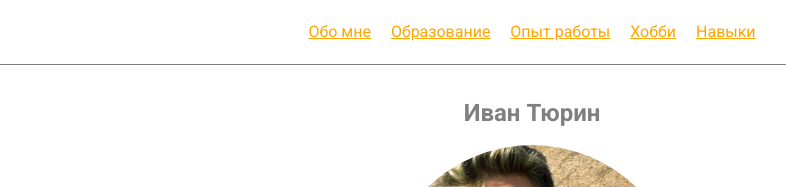
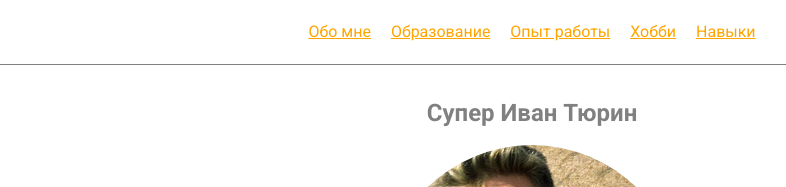
Before and after one commit to MegaIvan/Portfolio, a plain HTML site: page index.html in a window 1280 px wide. Shown: the top 187 px of the page, without its empty margins (108-894 px from the left). Drawn offline with Linux system fonts and the light colour scheme.

Commit message:
Обновление имени

```diff
--- a/index.html
+++ b/index.html
@@ -22,7 +22,7 @@
         <main>
             <section class="hero-image">
                 <div class="container">
-                    <h1 class="hero-headers">Иван Тюрин</h1>
+                    <h1 class="hero-headers">Супер Иван Тюрин</h1>
                     <img src="img/avatar.jpg" width="300" alt="Моя фотография" class="hero-image">
                 </div>
             </section>
```
